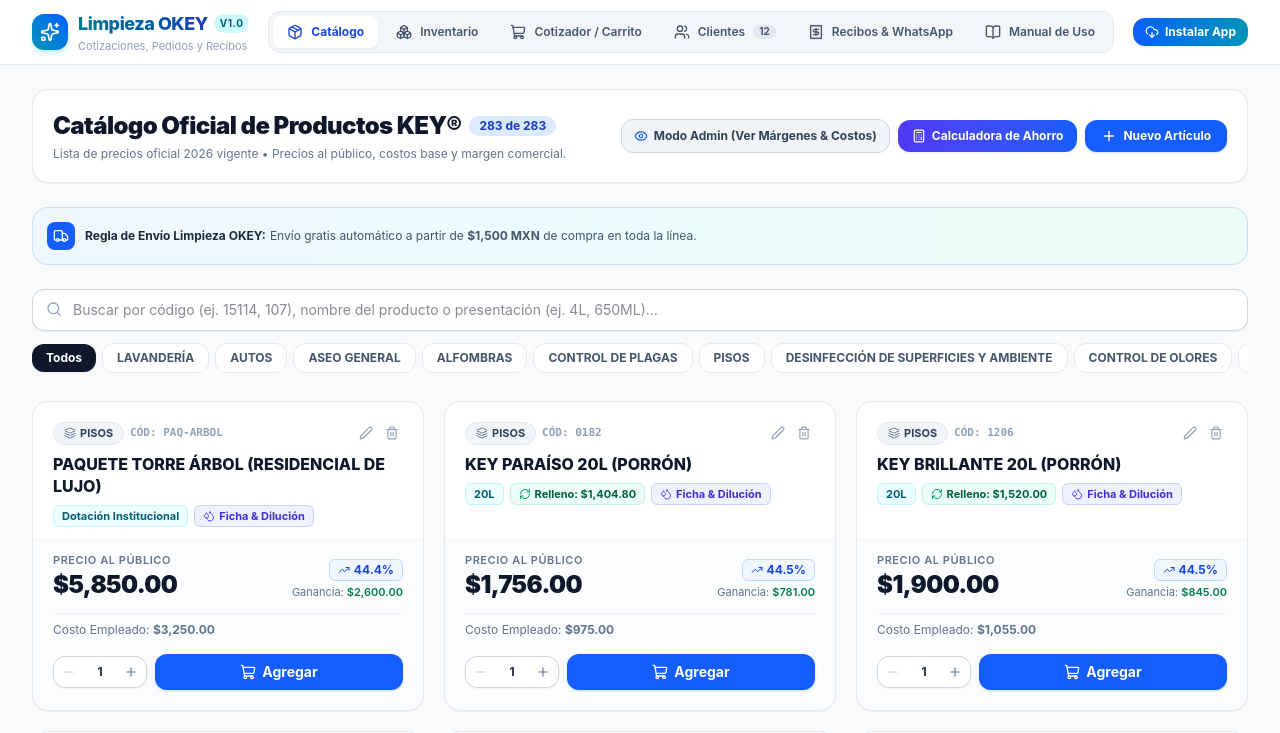
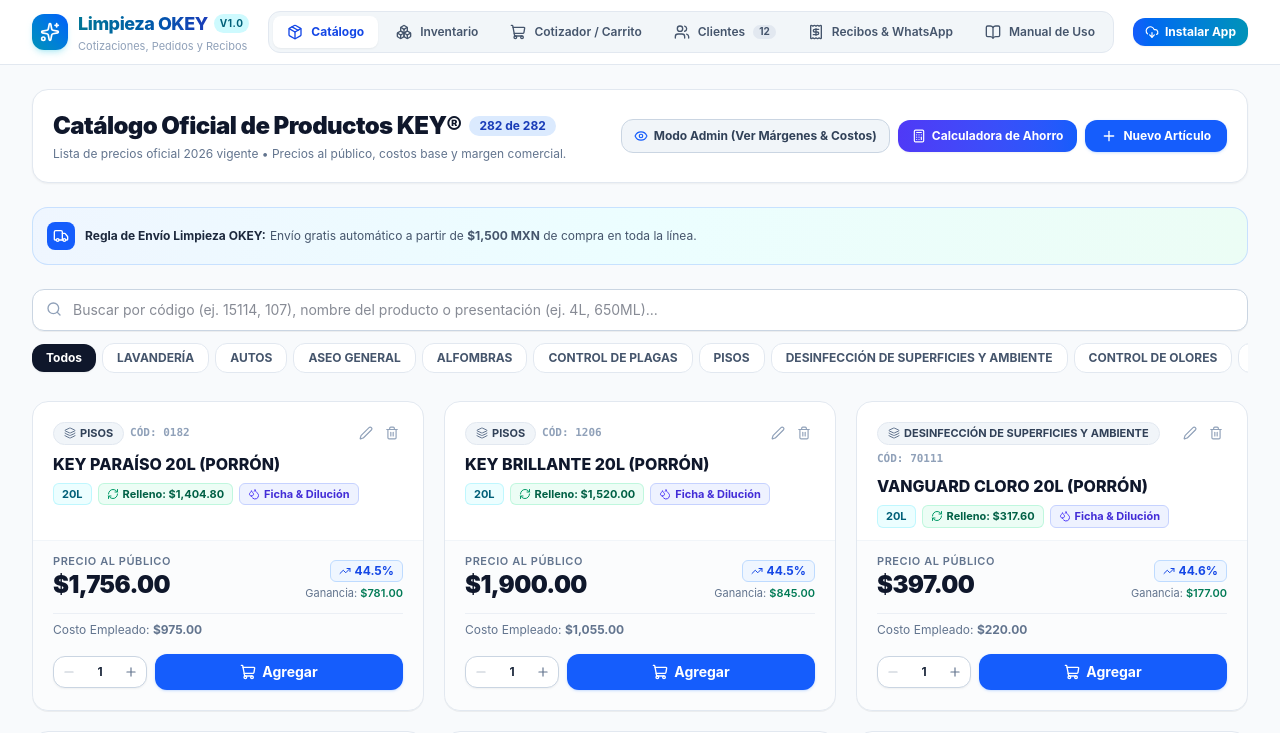
Before and after one commit to ArtZeGal/limpieza-okey, a React (Vite) app: page / in a window 1280 px wide. Shown: the top 733 px of the page. Built offline with nearby package versions, Linux system fonts and the light colour scheme.

Commit message:
fix: remover Paquete Torre Arbol ficticio del catalogo oficial y sincronizar storage v7

```diff
--- a/src/context/AppContext.jsx
+++ b/src/context/AppContext.jsx
@@ -5,7 +5,7 @@
 const AppContext = createContext(null)
 
 const STORAGE_KEYS = {
-  CATALOG: 'okey_catalog_v6',
+  CATALOG: 'okey_catalog_v7',
   CART: 'okey_cart_v1',
   CUSTOMERS: 'okey_customers_v2',
   SELECTED_CUSTOMER: 'okey_selected_cust_v1',
--- a/src/data/initialCatalog.js
+++ b/src/data/initialCatalog.js
@@ -26,21 +26,6 @@
 
 export const INITIAL_PRODUCTS = [
   {
-    "id": "key-paq-arbol",
-    "sku": "PAQ-ARBOL",
-    "name": "PAQUETE TORRE ÁRBOL (RESIDENCIAL DE LUJO)",
-    "category": "PISOS",
-    "isPackage": true,
-    "presentation": "Dotación Institucional",
-    "cost": 3250.0,
-    "price": 5850.0,
-    "priceRefill": null,
-    "description": "Dotación institucional para edificios de lujo: Key Paraíso 4L, Key Brillante Mármol 4L, Vanguard Cloro 20L, Key Limpiavidrios 4L, Lustrador Acero Inox 1L, Jabón Espuma 4L y 3 Eco-Clips.",
-    "suggestedGift": null,
-    "itemsIncluded": [],
-    "stock": 0
-  },
-  {
     "id": "key-0182",
     "sku": "0182",
     "name": "KEY PARAÍSO 20L (PORRÓN)",
```
